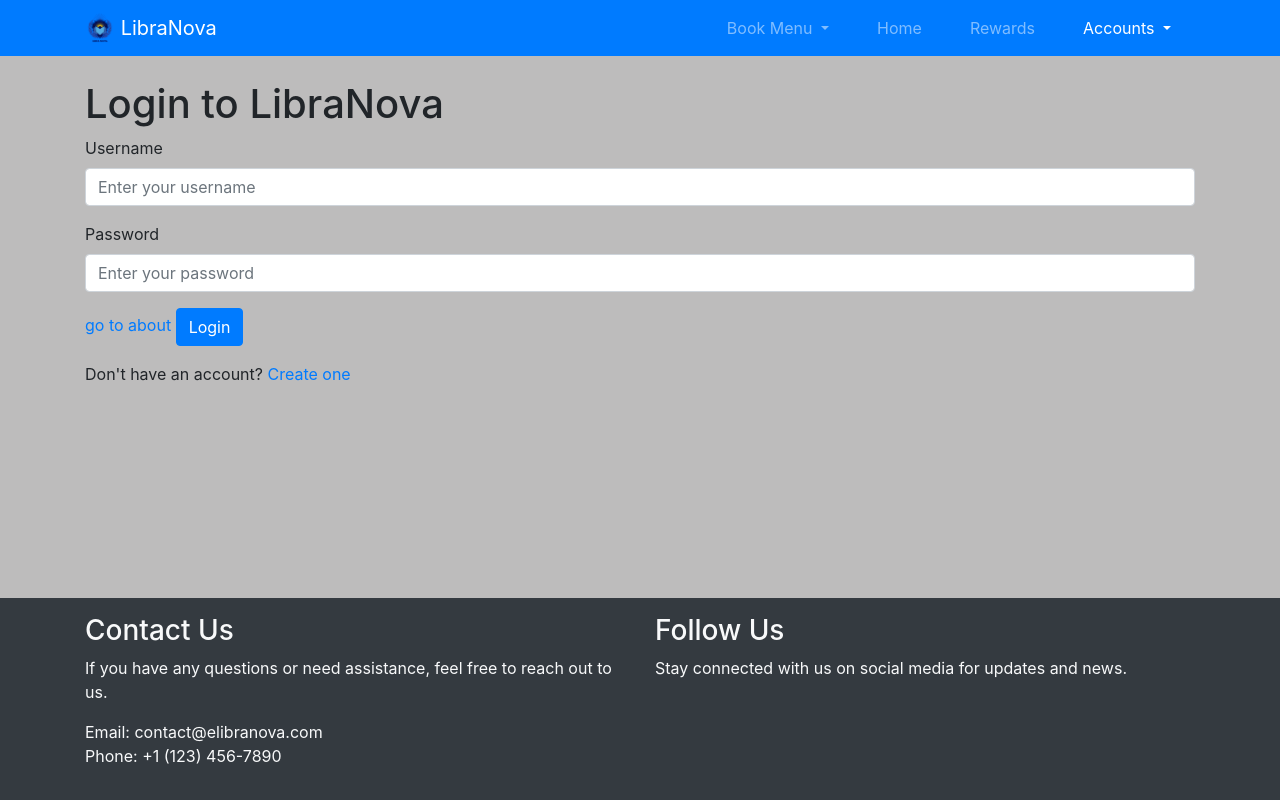
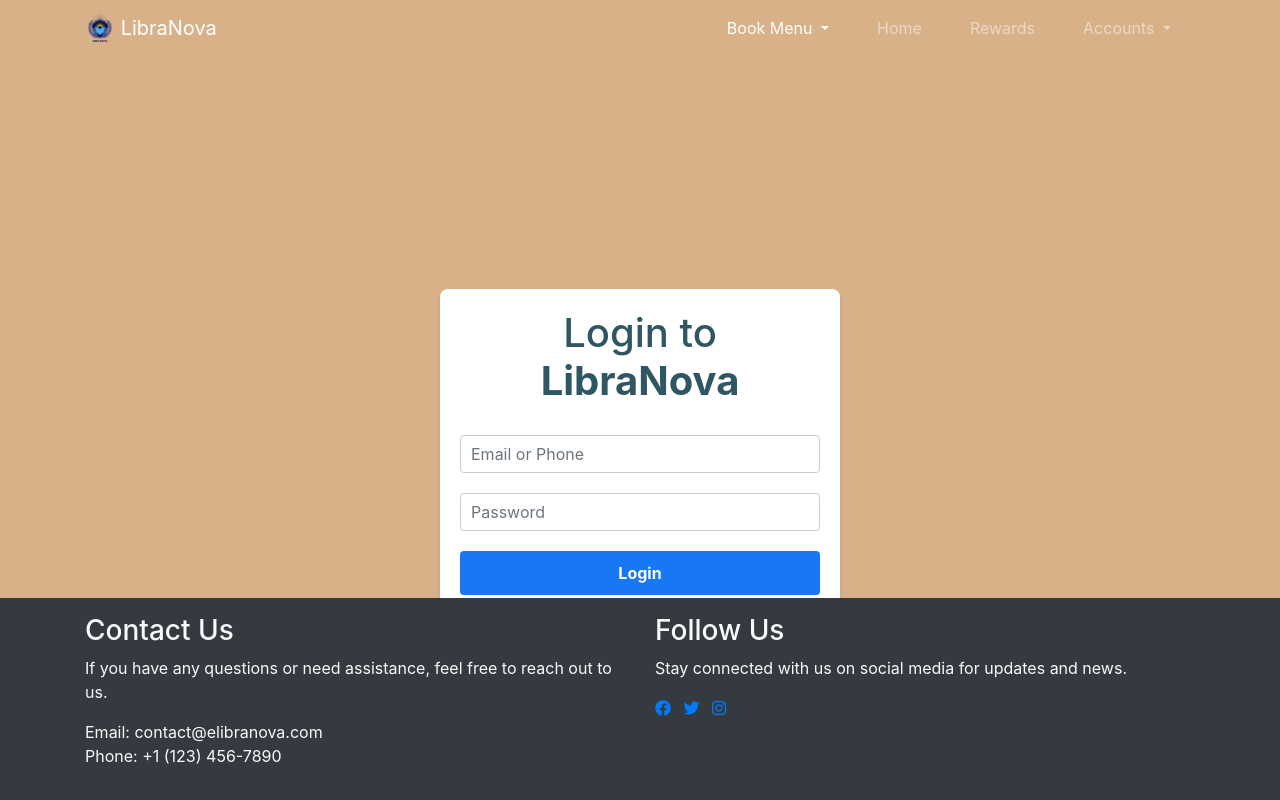
Before and after one commit to bsce22030/novalibrary, a PHP site: page /login.html in a window 1280 px wide. Run offline with PHP 8.4, Linux system fonts and the light colour scheme.

Commit message:
custom template

```diff
--- a/login.html
+++ b/login.html
@@ -3,18 +3,58 @@
 <head>
     <meta charset="UTF-8">
     <meta name="viewport" content="width=device-width, initial-scale=1.0">
-    <title>Create Your LibraNova Account</title>
+    <title>Login to LibraNova</title>
     <link rel="icon" href="media/logo/favicon.png">
     <!-- Add Bootstrap CSS -->
     <link rel="stylesheet" href="https://stackpath.bootstrapcdn.com/bootstrap/4.5.2/css/bootstrap.min.css">
-
     <!-- Add your custom CSS for styling -->
     <link rel="stylesheet" href="style.css">
+    <!-- Add Font Awesome for icons -->
+    <link rel="stylesheet" href="https://cdnjs.cloudflare.com/ajax/libs/font-awesome/5.15.3/css/all.min.css">
+    <style>
+        .container-form {
+            background-color: #fff;
+            border-radius: 8px;
+            box-shadow: 0 2px 4px rgba(0, 0, 0, 0.1);
+            padding: 20px;
+            max-width: 400px;
+            margin: 0 auto;
+            margin-top: 50px;
+        }
 
+        .login-header {
+            text-align: center;
+            margin-bottom: 30px;
+        }
+
+        .login-form .form-control {
+            border: 1px solid #ccc;
+            border-radius: 4px;
+            padding: 10px;
+            margin-bottom: 20px;
+        }
+
+        .login-form button {
+            background-color: #1877f2;
+            color: #fff;
+            border: none;
+            border-radius: 4px;
+            padding: 10px;
+            font-weight: bold;
+        }
+
+        .login-form button:hover {
+            background-color: #166fe5;
+        }
+
+        .login-form .forgot-password {
+            text-align: right;
+        }
+
+    </style>
 </head>
 <body>
-   <!-- Centered Navbar with Logo to the Left and Menu Items to the Right -->
-<nav class="navbar navbar-expand-lg navbar-dark bg-primary">
+    <nav class="navbar navbar-expand-lg navbar-dark bg-header">
         <div class="container">
             <a class="navbar-brand" href="#">
                 <img src="media/logo/logo-no-bg.png" alt="logo" class="d-inline-block align-top" style="height: 30px;"> <!-- Adjust the height as needed -->
@@ -25,13 +65,13 @@
             </button>
             <div class="collapse navbar-collapse" id="navbarNav">
                 <ul class="navbar-nav ml-auto"> <!-- ml-auto to align the menu items to the right -->
-                <li class="nav-item dropdown px-3"> <!-- Add "dropdown" class to the list item -->
+                    <li class="nav-item active dropdown px-3"> <!-- Add "dropdown" class to the list item -->
                         <a class="nav-link dropdown-toggle" href="#" id="MenuDropdown" role="button" data-toggle="dropdown" aria-haspopup="true" aria-expanded="false">
                             Book Menu
                         </a>
                         <div class="dropdown-menu" aria-labelledby="MenuDropdown">
                             <a class="dropdown-item" href="#">Sci-fi</a>
-                        <a class="dropdown-item" href="#">Horror</a>
+                            <a class "dropdown-item" href="#">Horror</a>
                             <a class="dropdown-item" href="#">Romance</a>
                             <a class="dropdown-item" href="#">History</a>
                             <a class="dropdown-item" href="#">Education</a>
@@ -44,7 +84,7 @@
                     <li class="nav-item px-3">
                         <a class="nav-link" href="#">Rewards</a>
                     </li>
-                <li class="nav-item active dropdown px-3"> <!-- Add "dropdown" class to the list item -->
+                    <li class="nav-item dropdown px-3"> <!-- Add "dropdown" class to the list item -->
                         <a class="nav-link dropdown-toggle" href="#" id="accountsDropdown" role="button" data-toggle="dropdown" aria-haspopup="true" aria-expanded="false">
                             Accounts
                         </a>
@@ -58,24 +98,22 @@
         </div>
     </nav>
 
-<div class="container mt-4">
-    <h1>Login to LibraNova</h1>
-    <form action="about.html" method="POST">
+    <div class="container-form">
+        <div class="login-header">
+            <h1 style="color: #2f5663;">Login to <b>LibraNova</b></h1>
+        </div>
+        <form class="login-form" action="about.html" method="POST">
             <div class="form-group">
-            <label for="username">Username</label>
-            <input type="text" class="form-control" id="username" name="username" placeholder="Enter your username" required>
+                <input type="text" class="form-control" id="username" name="username" placeholder="Email or Phone">
             </div>
             <div class="form-group">
-            <label for="password">Password</label>
-            <input type="password" class="form-control" id="password" name="password" placeholder="Enter your password" required>
+                <input type="password" class="form-control" id="password" name="password" placeholder="Password">
             </div>
-        <a href="about.html">go to about</a>
-        <button type="submit" class="btn btn-primary">Login</button>
+            <button type="submit" class="btn btn-primary btn-block">Login</button>
+            <p class="forgot-password"><a href="about.html">Forgot password?</a></p>
         </form>
-    <p class="mt-3">Don't have an account? <a href="signup.html">Create one</a></p>
     </div>
 
-<br>
     <!-- Footer Section using Bootstrap -->
     <footer class="bg-dark text-light py-3 fixed-bottom">
         <div class="container">
@@ -102,10 +140,8 @@
         </div>
     </footer>
 
-
     <!-- Add jQuery and Bootstrap JS at the bottom of the page for faster loading -->
     <script src="https://code.jquery.com/jquery-3.5.1.slim.min.js"></script>
     <script src="https://cdn.jsdelivr.net/npm/bootstrap@4.5.2/dist/js/bootstrap.min.js"></script>
-
 </body>
 </html>
--- a/style.css
+++ b/style.css
@@ -1,5 +1,25 @@
 body
 {
-    background-color: rgb(189, 188, 188);
+    background-color: #D8B188; /*bg*/
     cursor: pointer;
+    color: white;
 }
+.card-body
+{
+    background: #2f5663;
+}
+
+.bg-header
+{
+    color: #c18653;
+}
+
+.container-form
+{
+    transform: translateY(50%);
+}
+
+b,h1
+{
+    color: #2f5663;
+}
```
Also changed, not shown: about.html (+4 -3 lines), details.html (+4 -3 lines), index.html (+9 -6 lines), signup.html (+5 -4 lines). Lines whose indentation alone changed are shown as unchanged.
